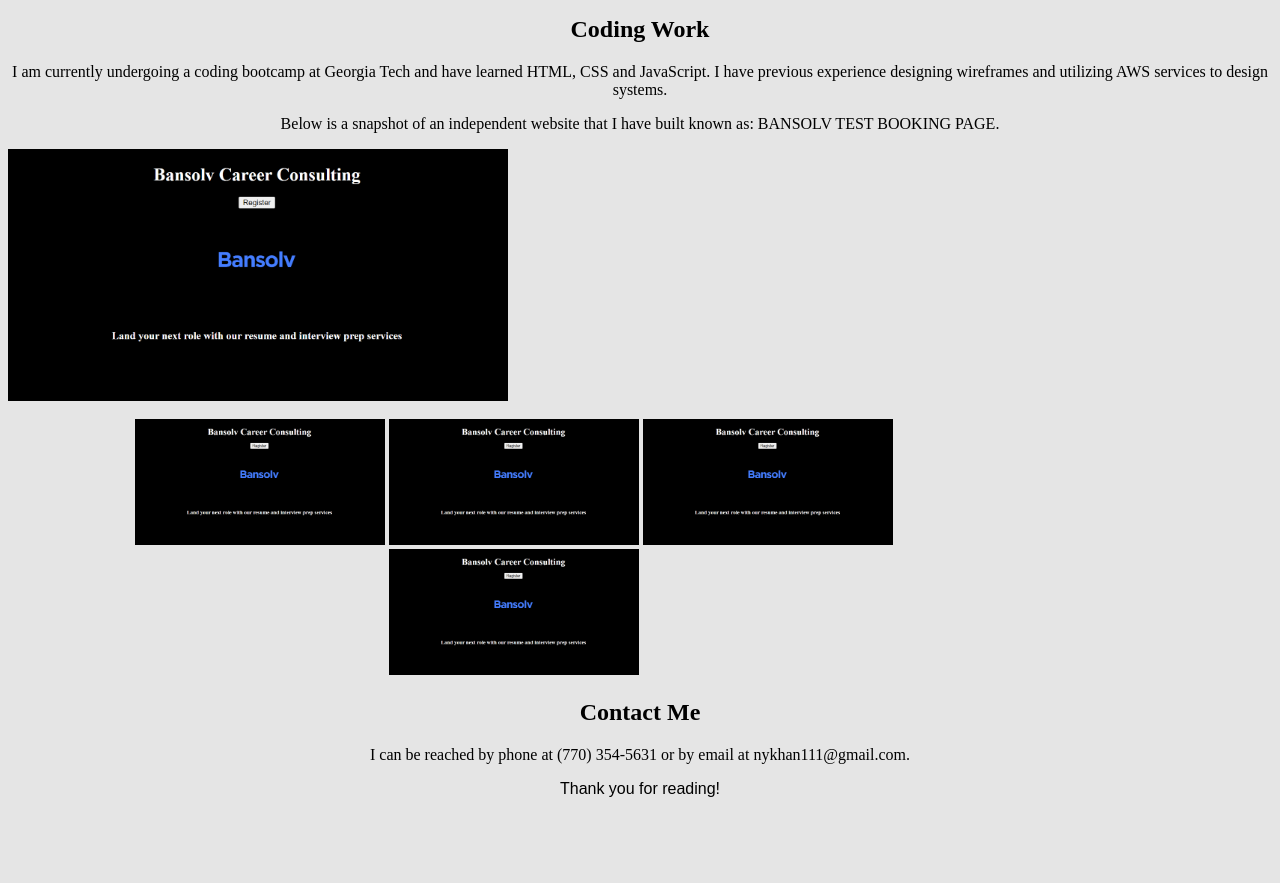
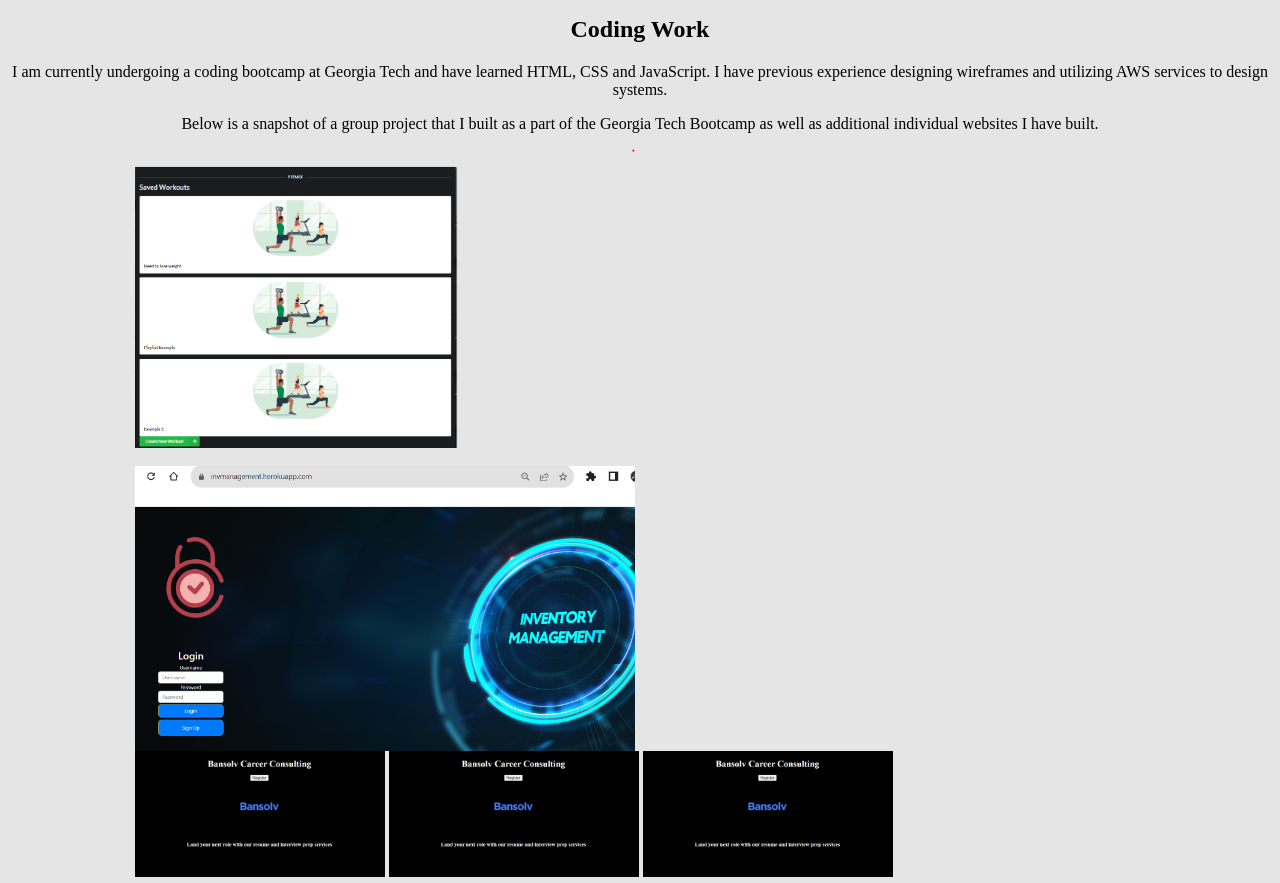
Before and after one commit to nabeekha/Personal-Portfolio, a plain HTML site: page index.html in a window 1280 px wide. Shown: the part 849-1732 px from the top of the page. Before the commit the page ends 1663 px from the top, so only its background shows below. Drawn offline with Linux system fonts and the light colour scheme.

Commit message:
updated readme and projects

```diff
--- a/index.html
+++ b/index.html
@@ -87,18 +87,18 @@
 
     <section class="coding-site">
         <p>
-            Below is a snapshot of an independent website that I have built known as: BANSOLV TEST BOOKING PAGE.
+            Below is a snapshot of a group project that I built as a part of the Georgia Tech Bootcamp as well as additional individual websites I have built.
         </p>
 
         <div class="website-photo">
             <span>
-                <a href="https://nabeekha.github.io/Independent-website-1/">
-                    <img class="website-photo-big"  src="./assets/images/bansolv-page-2.2.23.png"></a>
+                <a href="https://gabrielarec.github.io/FitMix/">
+                    <img class="website-photo-big"  src="./assets/images/Project-1-Photo.png"></a>
 
                     <br>
 
-                <a href="https://nabeekha.github.io/Independent-website-1/">
-                    <img class="independent-website"  src="./assets/images/bansolv-page-2.2.23.png"></a>
+                <a href="https://invmanagement.herokuapp.com/">
+                    <img class="website-photo-big"  src="./assets/images/project-2-photo.png"></a>
 
 
                 <a href="https://nabeekha.github.io/Independent-website-1/">
```
Also changed, not shown: assets/images/Project-1-Photo.png (added), assets/images/project-2-photo.png (added), 1 other file.
